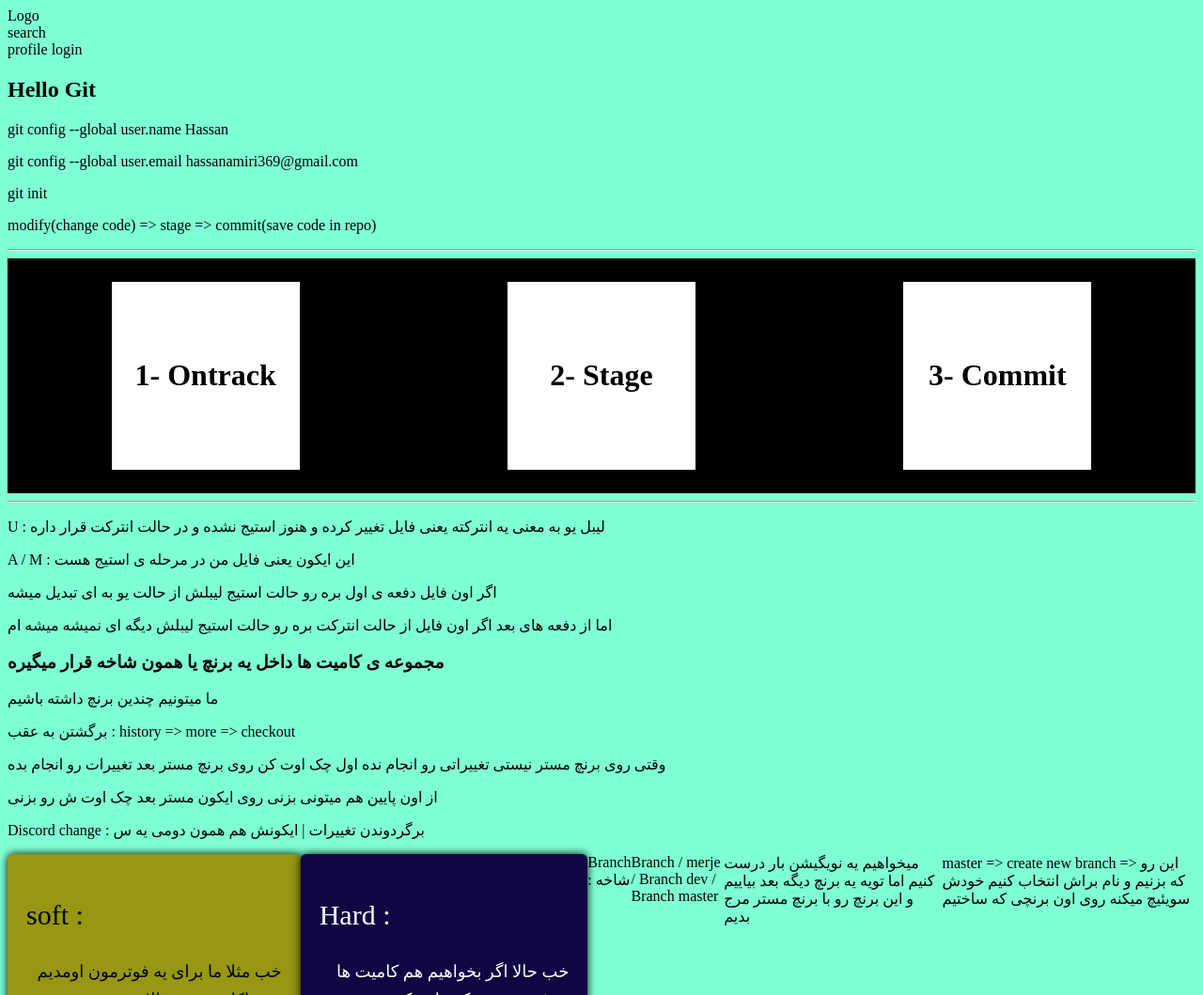
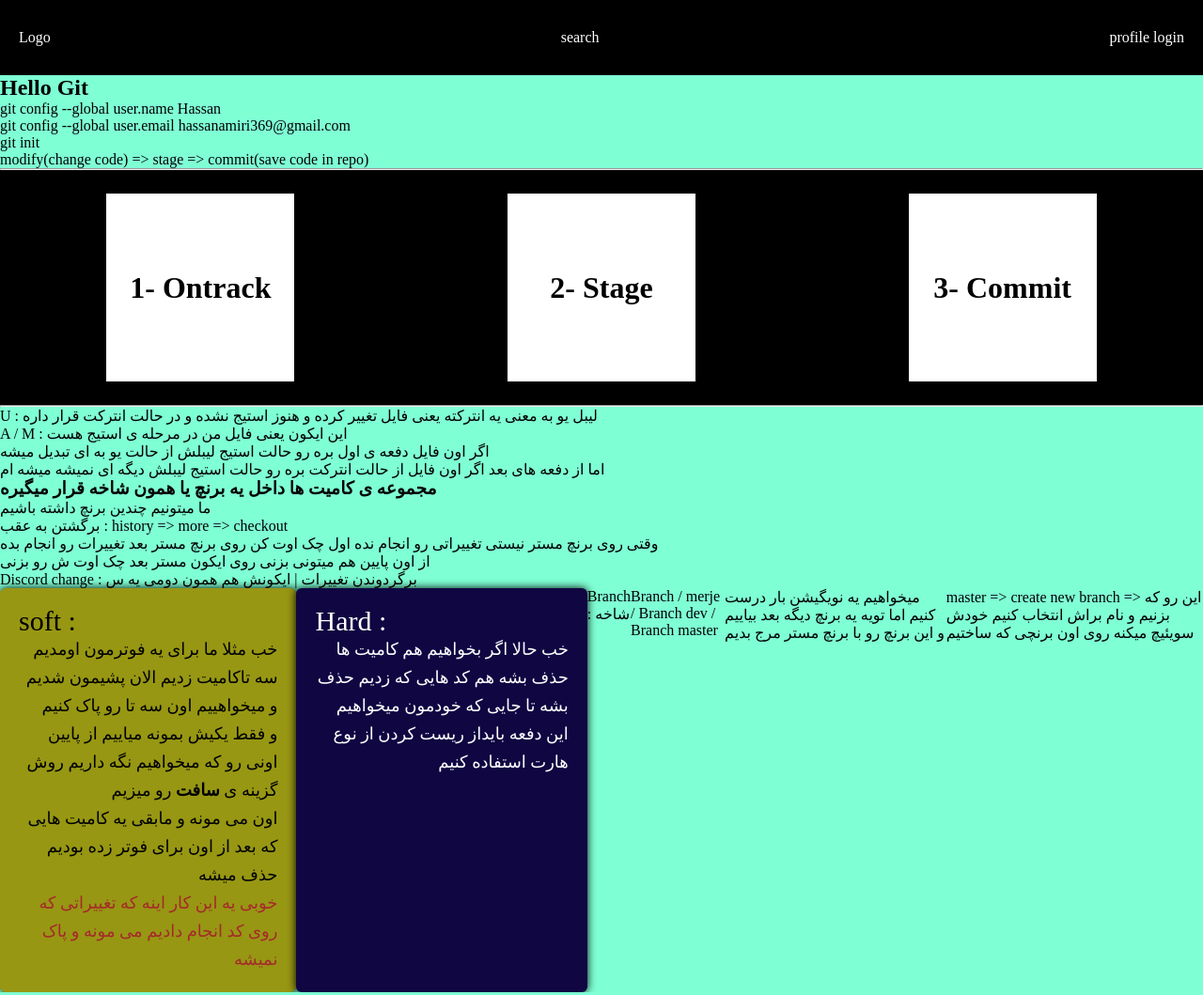
Before and after one commit to hassanamiri369/git-project-one, a plain HTML site: page index.html in a window 1280 px wide. Shown: the top 1059 px of the page at 94% size. Drawn offline with Linux system fonts and the light colour scheme.

Commit message:
added style navbar

```diff
--- a/style.css
+++ b/style.css
@@ -1,5 +1,13 @@
-body{
+*{
+    padding: 0;
+    margin: 0;
+    box-sizing: border-box;
+}
+html,body{
     background-color: aquamarine;
+    width: 100%;
+    height: 100%;
+
 }
 
 .main{
@@ -11,6 +19,18 @@ body{
     background-color: black;
 
 }
+.navbar{
+    width: 100%;
+    height: 5rem;
+    background-color: black;
+    color: white;
+    display:flex;
+    align-items:center;
+    justify-content:space-between;
+    padding: 0 20px;
+
+}
+
 
 .div1 , .div2 , .div3{
     width: 200px;
```
